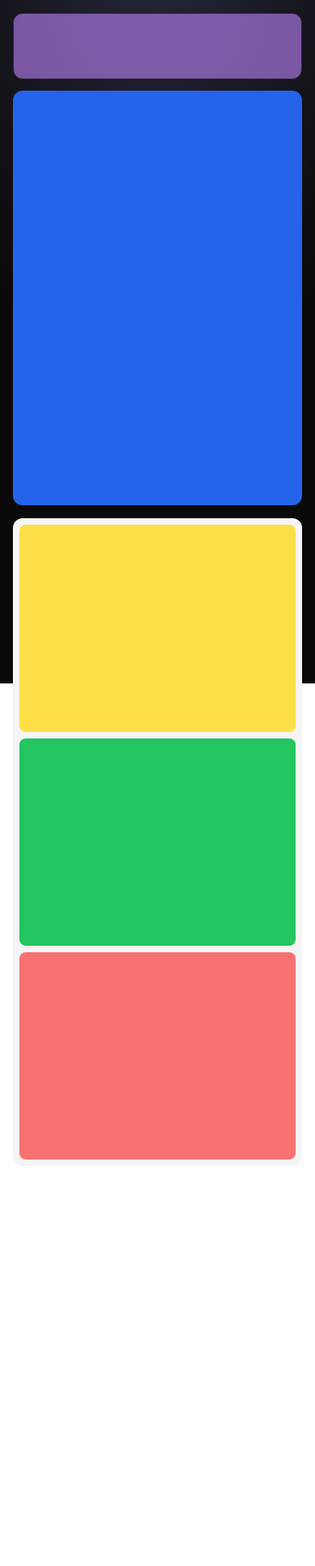
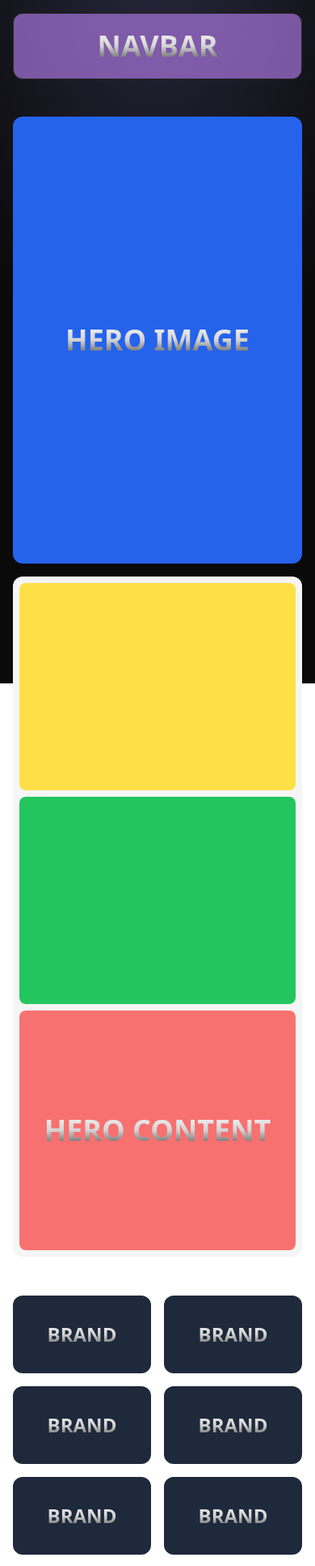
Before and after one commit to chiwantha/Responsive-Layout, a React (Vite) app: page / in a window 390 px wide. Shown: the top 1934 px of the page at 81% size. Before the commit the page ends 1480 px from the top, so only its background shows below. Built offline with nearby package versions, Linux system fonts and the light colour scheme.

Commit message:
Finsh Responsive Brand Section

```diff
--- a/src/App.jsx
+++ b/src/App.jsx
@@ -1,4 +1,5 @@
 import Navbar from "./components/Navbar";
+import Brands from "./sections/Brands";
 import Hero from "./sections/Hero";
 
 function App() {
@@ -14,6 +15,7 @@ function App() {
 
       <Navbar />
       <Hero />
+      <Brands />
     </div>
   );
 }
--- /dev/null
+++ b/src/components/BrandCard.jsx
@@ -0,0 +1,11 @@
+const BrandCard = () => {
+  return (
+    <div className="">
+      <div className="rounded-xl bg-slate-800 py-8 hover:border border-neutral-200">
+        <h1 className="text-center text-2xl ktext">BRAND</h1>
+      </div>
+    </div>
+  );
+};
+
+export default BrandCard;
--- a/src/components/Navbar.jsx
+++ b/src/components/Navbar.jsx
@@ -3,8 +3,12 @@ const Navbar = () => {
     <nav className="fixed top-0 left-0 right-0 z-50 m-4">
       <div
         className="max-w-7xl bg-purple-400/60 backdrop-blur-md mx-auto rounded-xl
-      py-10 px-4 border border-neutral-800"
-      ></div>
+      py-5 px-4 border border-neutral-800"
+      >
+        <div className="flex justify-center items-center">
+          <h1 className="text-center text-4xl ktext">NAVBAR</h1>
+        </div>
+      </div>
     </nav>
   );
 };
--- /dev/null
+++ b/src/sections/Brands.jsx
@@ -0,0 +1,22 @@
+import BrandCard from "../components/BrandCard";
+
+const Brands = () => {
+  return (
+    <div className=" py-2 mx-4">
+      <div className="max-w-7xl mx-auto">
+        <div className="grid grid-cols-2 md:grid-cols-4 lg:grid-cols-8 gap-4">
+          <BrandCard />
+          <BrandCard />
+          <BrandCard />
+          <BrandCard />
+          <BrandCard />
+          <BrandCard />
+          <BrandCard />
+          <BrandCard />
+        </div>
+      </div>
+    </div>
+  );
+};
+
+export default Brands;
--- a/src/sections/Hero.jsx
+++ b/src/sections/Hero.jsx
@@ -1,16 +1,20 @@
 const Hero = () => {
   return (
     <div className="mx-4">
-      <div className="max-w-7xl mb-10 mt-28 mx-auto m-4">
+      <div className="max-w-7xl mb-10 mt-36 mx-auto m-4">
         <div className="grid grid-cols-1 gap-4 md:grid-cols-2">
           <div className="order-2 md:order-1 flex flex-col p-2 bg-neutral-100 rounded-xl">
             <div className="grid grid-cols-1 mb-2 gap-2 md:grid-cols-2">
               <div className="bg-yellow-300 py-32 rounded-lg"></div>
               <div className="bg-green-500 py-32 rounded-lg"></div>
             </div>
-            <div className="bg-red-400 py-32 rounded-lg"></div>
+            <div className="bg-red-400 py-32 rounded-lg">
+              <h1 className="text-center text-4xl ktext">HERO CONTENT</h1>
+            </div>
           </div>
-          <div className="order-1 md:order-2 py-64 bg-blue-600 rounded-xl"></div>
+          <div className="order-1 md:order-2 py-64 bg-blue-600 rounded-xl">
+            <h1 className="text-center text-4xl ktext">HERO IMAGE</h1>
+          </div>
         </div>
       </div>
     </div>
--- a/tailwind.config.js
+++ b/tailwind.config.js
@@ -2,7 +2,33 @@
 export default {
   content: ["./index.html", "./src/**/*.{js,ts,jsx,tsx}"],
   theme: {
-    extend: {},
+    extend: {
+      // Add the custom text gradient class here
+      typography: {
+        ktext: {
+          fontWeight: "bold",
+          backgroundImage:
+            "linear-gradient(to bottom, #f5f5f5, #d4d4d4, #525252)",
+          backgroundClip: "text",
+          color: "transparent",
+        },
+      },
+    },
   },
-  plugins: [],
+  plugins: [
+    // Add the plugin for custom typography
+    function ({ addUtilities }) {
+      const newUtilities = {
+        ".ktext": {
+          "font-weight": "bold",
+          "background-image":
+            "linear-gradient(to bottom, #f5f5f5, #d4d4d4, #525252)",
+          "-webkit-background-clip": "text",
+          "background-clip": "text",
+          color: "transparent",
+        },
+      };
+      addUtilities(newUtilities, ["responsive", "hover"]);
+    },
+  ],
 };
```
